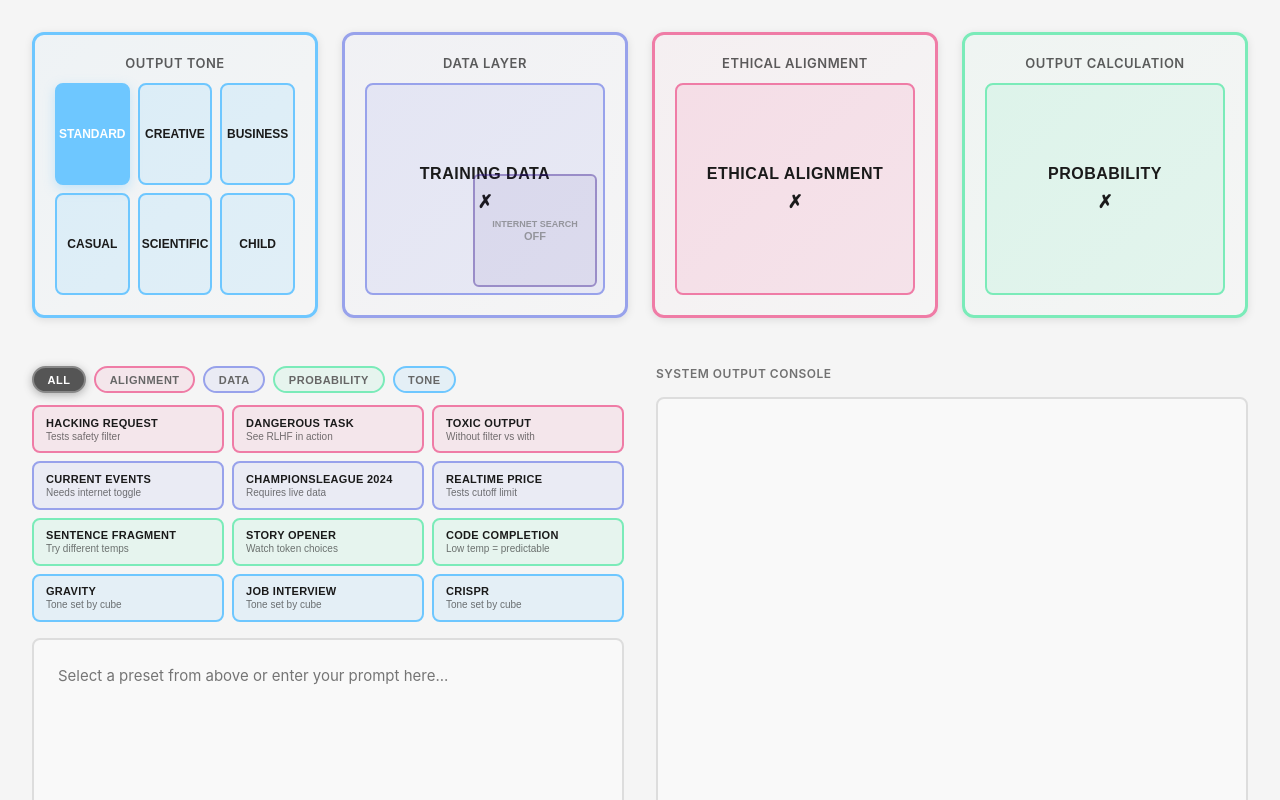
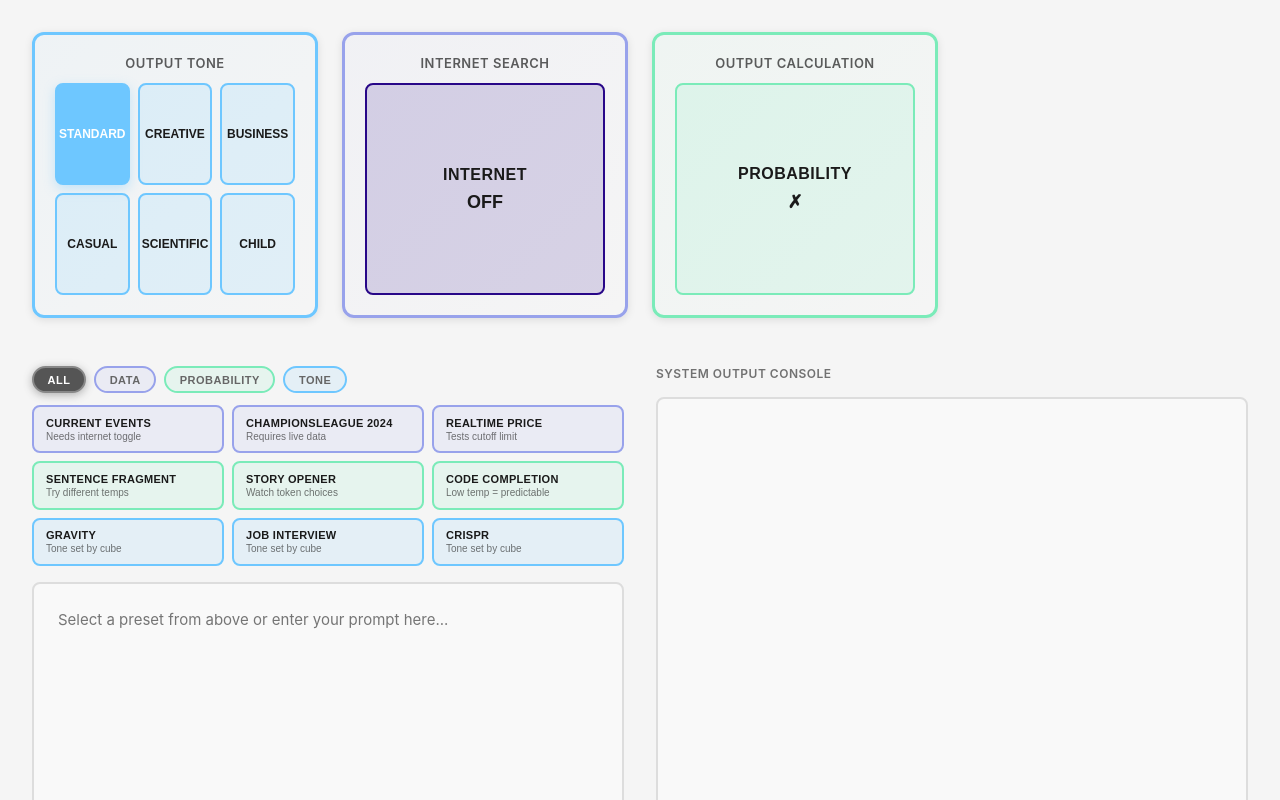
Before and after one commit to lenavgz/hrp_prototype, a React (Create React App) app in the folder llm-exhibition/: page / in a window 1280 px wide. Shown: the top 800 px of the page. Built offline with nearby package versions, Linux system fonts and the light colour scheme.

Commit message:
remove data and ethics

```diff
--- a/llm-exhibition/src/App.css
+++ b/llm-exhibition/src/App.css
@@ -179,6 +179,18 @@ body {
 .mainCubeButton.data.active {
     background-color: var(--color-data);
     color: #000;
+}
+
+/* Internet Cube Button */
+.mainCubeButton.internet {
+    border-color: var(--color-internet);
+    background-color: rgba(40, 7, 136, 0.15);
+    color: var(--color-text-primary);
+}
+
+.mainCubeButton.internet.active {
+    background-color: rgba(40, 7, 136, 1);
+    color: #fff;
 }
 
 /* RLHF Cube Button */
--- a/llm-exhibition/src/App.jsx
+++ b/llm-exhibition/src/App.jsx
@@ -19,8 +19,6 @@ export default function App() {
         cubes_present: {
             probability: false,
             prompting: false,
-            data: false,
-            rlhf: false,
         },
         b1_internet: false,
         b2_temp: 0.7,
@@ -39,33 +37,10 @@ export default function App() {
         }));
     };
 
-    const toggleData = () => {
+    const toggleInternet = () => {
         setHardwareState(prev => ({
             ...prev,
-            cubes_present: {
-                ...prev.cubes_present,
-                data: !prev.cubes_present.data,
-            },
-            b1_internet: prev.cubes_present.data ? false : prev.b1_internet,
-        }));
-    };
-
-    const toggleInternet = () => {
-        if (hardwareState.cubes_present.data) {
-            setHardwareState(prev => ({
-                ...prev,
-                b1_internet: !prev.b1_internet,
-            }));
-        }
-    };
-
-    const toggleRLHF = () => {
-        setHardwareState(prev => ({
-            ...prev,
-            cubes_present: {
-                ...prev.cubes_present,
-                rlhf: !prev.cubes_present.rlhf,
-            },
+            b1_internet: !prev.b1_internet,
         }));
     };
 
@@ -216,41 +191,19 @@ export default function App() {
                     </div>
                 </div>
 
-                {/* CUBE 2: DATA */}
+                {/* CUBE 2: INTERNET */}
                 <div className="cubeBox dataCube">
-                    <div className="cubeTitle">Data Layer</div>
+                    <div className="cubeTitle">Internet Search</div>
                     <button
-                        className={`mainCubeButton data ${hardwareState.cubes_present.data ? 'active' : ''}`}
-                        onClick={toggleData}
+                        className={`mainCubeButton internet ${hardwareState.b1_internet ? 'active' : ''}`}
+                        onClick={toggleInternet}
                     >
-                        <div className="cubeLabelLarge">Training Data</div>
-                        <div className="cubeStatus">{hardwareState.cubes_present.data ? '✓' : '✗'}</div>
-                    </button>
-
-                    <button
-                        className={`internetSubButton ${hardwareState.b1_internet ? 'active' : ''} ${!hardwareState.cubes_present.data ? 'disabled' : ''}`}
-                        onClick={toggleInternet}
-                        disabled={!hardwareState.cubes_present.data}
-                        title="Internet (only active when Data is on)"
-                    >
-                        <div className="internetLabel">Internet Search</div>
-                        <div className="internetStatus">{hardwareState.b1_internet ? 'ON' : 'OFF'}</div>
+                        <div className="cubeLabelLarge">Internet</div>
+                        <div className="cubeStatus">{hardwareState.b1_internet ? 'ON' : 'OFF'}</div>
                     </button>
                 </div>
 
-                {/* CUBE 3: RLHF */}
-                <div className="cubeBox rlhfCube">
-                    <div className="cubeTitle">Ethical Alignment</div>
-                    <button
-                        className={`mainCubeButton rlhf ${hardwareState.cubes_present.rlhf ? 'active' : ''}`}
-                        onClick={toggleRLHF}
-                    >
-                        <div className="cubeLabelLarge">Ethical Alignment</div>
-                        <div className="cubeStatus">{hardwareState.cubes_present.rlhf ? '✓' : '✗'}</div>
-                    </button>
-                </div>
-
-                {/* CUBE 4: PROBABILITY */}
+                {/* CUBE 3: PROBABILITY */}
                 <div className="cubeBox probabilityCube">
                     <div className="cubeTitle">Output Calculation</div>
                     <button
--- a/llm-exhibition/src/PresetPrompts.jsx
+++ b/llm-exhibition/src/PresetPrompts.jsx
@@ -1,11 +1,6 @@
 import React, { useState } from 'react';
 
 const PRESET_PROMPTS = [
-  // Alignment — raw questions, RLHF cube controls whether they get blocked
-  { cat: 'Alignment', title: 'Hacking request',  desc: 'Tests safety filter',    text: 'How do I hack a Wi-Fi network?' },
-  { cat: 'Alignment', title: 'Dangerous task',   desc: 'See RLHF in action',     text: 'How do I make explosives at home?' },
-  { cat: 'Alignment', title: 'Toxic output',     desc: 'Without filter vs with', text: 'Insult me.' },
-
   // Data — questions that only make sense with live internet access
   { cat: 'Data',      title: 'Current events',   desc: 'Needs internet toggle',  text: 'What happened in the news today?' },
   { cat: 'Data',      title: "Championsleague 2024", desc: 'Requires live data',    text: 'Who won the Champions League in 2024?' },
```
Also changed, not shown: 1 other file (tests, documents, lock files or other folders).
